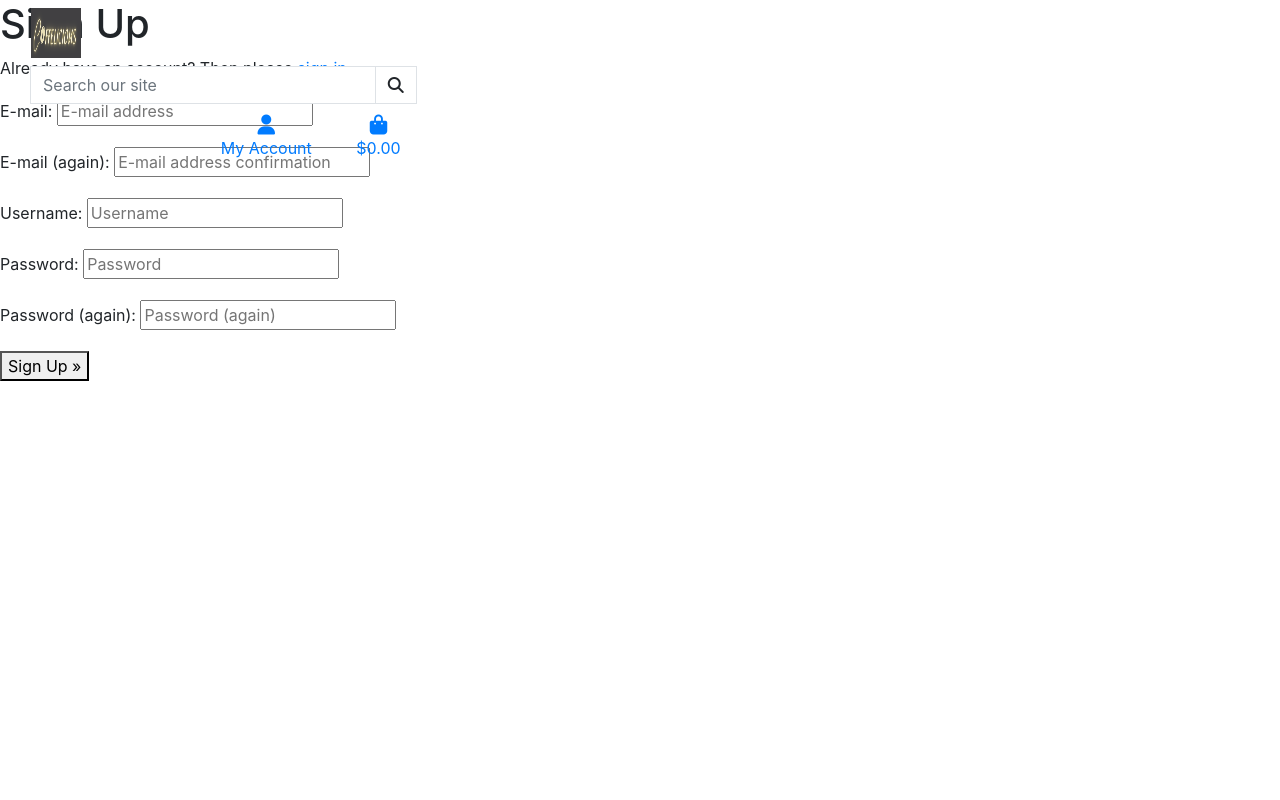
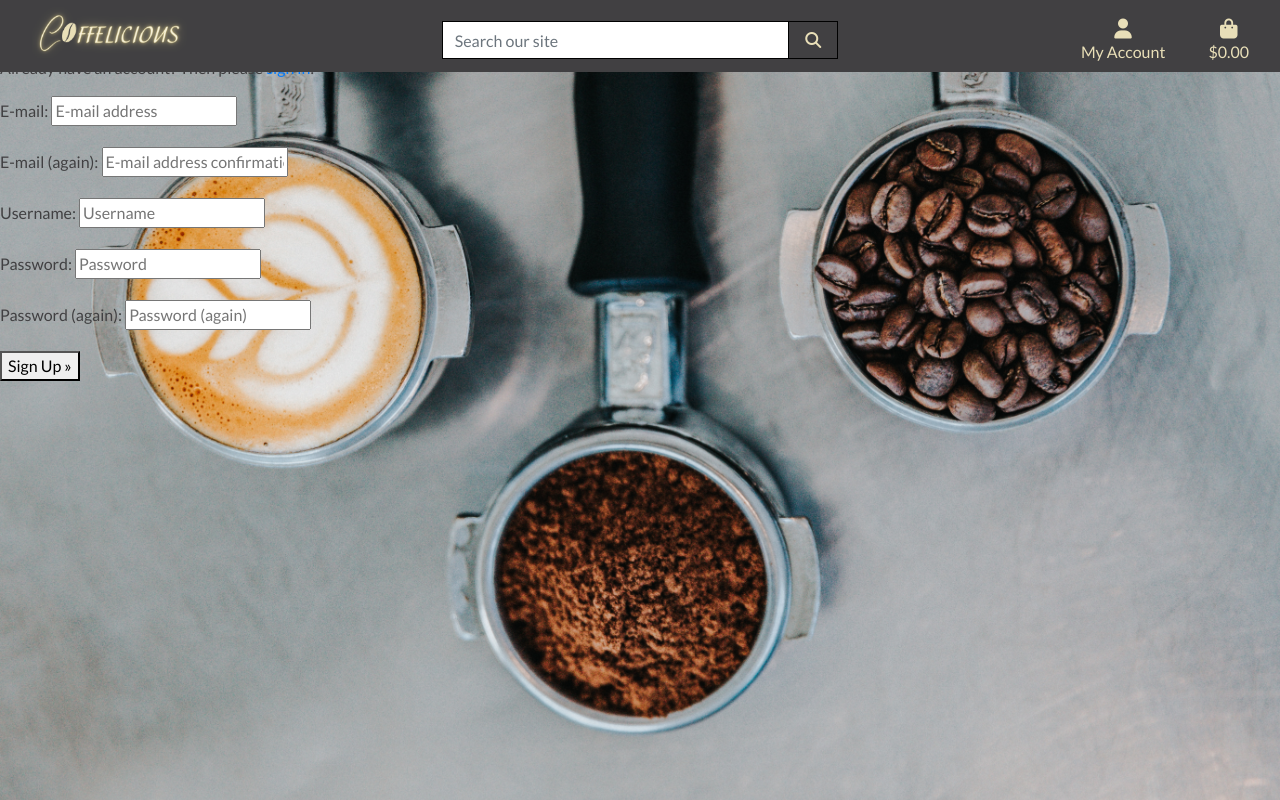
Before and after one commit to susanaviruglio/coffeelicious, a Django app: page /accounts/signup/ in a window 1280 px wide. Run offline with Django 3.2, Linux system fonts and the light colour scheme; some libraries are stand-ins or nearby versions.

Commit message:
home page created

```diff
--- a/coffeelicious/settings.py
+++ b/coffeelicious/settings.py
@@ -155,6 +155,10 @@ USE_TZ = True
 # https://docs.djangoproject.com/en/3.2/howto/static-files/
 
 STATIC_URL = '/static/'
+STATICFILES_DIRS = (os.path.join(BASE_DIR, 'static'),)
+
+MEDIA_URL = '/media/'
+MEDIA_ROOT = os.path.join(BASE_DIR, 'media')
 
 # Default primary key field type
 # https://docs.djangoproject.com/en/3.2/ref/settings/#default-auto-field
--- a/coffeelicious/urls.py
+++ b/coffeelicious/urls.py
@@ -15,9 +15,11 @@ Including another URLconf
 """
 from django.contrib import admin
 from django.urls import path, include
+from django.conf import settings
+from django.conf.urls.static import static
 
 urlpatterns = [
     path('admin/', admin.site.urls),
     path('accounts/', include('allauth.urls')), #  This path gives us all the urls I need for login logout password resets and so on.
     path('', include('home.urls')), # To view home directory
-]
+] + static(settings.MEDIA_URL, document_root=settings.MEDIA_ROOT)
--- /dev/null
+++ b/static/css/base.css
@@ -0,0 +1,124 @@
+html {
+    height: 100%;
+}
+
+body {
+    background: url('/media/coffee.jpg') no-repeat center center fixed;
+    background-size: cover;
+    height: calc(100vh - 164px);
+    color: #414042;
+    font-family: 'Lato';
+}
+
+.navigation {
+    background-color: #414042 ;
+    color:#e9dfb8;
+}
+
+/* logo image */
+a > #image {
+    width: 45%;
+    margin-top: -5%;
+}
+
+/* font color for icons in navigation bar starts here*/
+.fa-search {
+    color:#e9dfb8;
+}
+
+.fa-user {
+    color:#e9dfb8;
+}
+
+.fa-shopping-bag {
+    color:#e9dfb8;
+}
+.navigation-color {
+    color:#e9dfb8;
+    font-family: 'Lato';
+}
+/* font color for icons in navigation bar ends here */
+
+/* from Bulma it makes sure all font awesome icons stay in the center*/
+.icon {
+    align-items: center;
+    display: inline-flex;
+    justify-content: center;
+    height: 1.5rem;
+    width: 1.5rem;
+}
+
+.logo-font {
+    text-transform: uppercase;
+}
+
+.main-logo-link {
+    width: fit-content;
+}
+
+.shop-now-button {
+    background: #414042;
+    color: #e9dfb8;
+    min-width: 260px;
+    border-color:#232324;
+}
+
+.btn-black {
+    background: #414042;
+    color: #e9dfb8;
+    border-color:#232324;
+}
+
+.shop-now-button:hover,
+.shop-now-button:active,
+.shop-now-button:focus,
+.btn-black:hover,
+.btn-black:active,
+.btn-black:focus {
+    background: #474747;
+    color: #e9dfb8;
+}
+
+.text-black {
+    color: #000 !important;
+}
+
+.border-black {
+    border: 1px solid black !important;
+}
+
+
+/* -------------------------------- Media Queries */
+
+/* Slightly larger container on xl screens */
+@media (min-width: 1200px) {
+    .container {
+      max-width: 80%;
+    }
+  }
+
+  /* fixed top navbar only on medium and up */
+  @media (min-width: 992px) {
+      .fixed-top-desktop-only {
+          position: fixed;
+          top: 0;
+          right: 0;
+          left: 0;
+          z-index: 1030;
+      }
+
+      .header-container {
+          padding-top: 164px;
+      }
+  }
+
+  /* pad the top a bit when navbar is collapsed on mobile */
+  @media (max-width: 991px) {
+      .header-container {
+          padding-top: 116px;
+      }
+
+      body {
+          height: calc(100vh - 116px);
+      }
+  }
--- a/templates/base.html
+++ b/templates/base.html
@@ -15,6 +15,8 @@
     <!-- css bootstrap-->
     {% block corecss %}
     <link rel="stylesheet" href="https://cdn.jsdelivr.net/npm/bootstrap@4.6.2/dist/css/bootstrap.min.css" integrity="sha384-xOolHFLEh07PJGoPkLv1IbcEPTNtaed2xpHsD9ESMhqIYd0nLMwNLD69Npy4HI+N" crossorigin="anonymous">
+    <link rel="stylesheet" href="https://fonts.googleapis.com/css?family=Lato&display=swap">
+    <link rel="stylesheet" href="{% static 'css/base.css' %}">
     {% endblock %}
     <!--in case I need extra css data-->
     {% block extra_css %}
@@ -35,21 +37,20 @@
   <body>
     <!--to make sure the header is stick on top of the page-->
     <header class="container-fluid fixed-top">
-      <div class="row">
+      <div id="topnav" class="navigation row pt-lg-2 d-none d-lg-flex">
         <div class="col-12 col-lg-4 my-auto py-1 py-lg-0 text-center text-lg-left">
           <a href="{% url 'home' %}" class="nav-link main-logo-link">
-              <img src="{% static 'logo.png' %}" alt="coffee logo" width="50" height="50">
+            <img id="image" src="{% static 'images/logo.png' %}" alt="Coffee Logo">
           </a>
         </div>
-      </div>
         <div class="col-12 col-lg-4 my-auto py-1 py-lg-0">
-        <form method="GET" action="{% url 'products' %}">
+          <form method="GET" action="">
             <div class="input-group w-100">
                 <input class="form-control border border-black rounded-0" type="text" name="q" placeholder="Search our site">
                 <div class="input-group-append">
-                  <button class="form-control btn btn-black border border-black rounded-0" type="submit">
+                    <button class="search-btn form-control btn btn-black border border-black rounded-0" type="submit">
                         <span class="icon">
-                          <i class="fas fa-search"></i>
+                            <i  class="fas fa-search"></i>
                         </span>
                     </button>
                 </div>
@@ -62,19 +63,19 @@
                 <a class="text-black nav-link" href="#" id="user-options" data-toggle="dropdown" aria-haspopup="true" aria-expanded="false">
                     <div class="text-center">
                         <div><i class="fas fa-user fa-lg"></i></div>
-                      <p class="my-0">My Account</p>
+                        <p class="navigation-color my-0">My Account</p>
                     </div>
                 </a>
                 <div class="dropdown-menu border-0" aria-labelledby="user-options">
                     {% if request.user.is_authenticated %}
                         {% if request.user.is_superuser %}
-                          <a href="" class="dropdown-item">Product Management</a>
+                            <a href="" class="navigation-color dropdown-item">Product Management</a>
                         {% endif %}
                         <a href="" class="dropdown-item">My Profile</a>
-                      <a href="{% url 'account_logout' %}" class="dropdown-item">Logout</a>
+                        <a href="{% url 'account_logout' %}" class="navigation-color dropdown-item">Logout</a>
                     {% else %}
-                      <a href="{% url 'account_signup' %}" class="dropdown-item">Register</a>
-                      <a href="{% url 'account_login' %}" class="dropdown-item">Login</a>
+                        <a href="{% url 'account_signup' %}" class="navigation-colordropdown-item">Register</a>
+                        <a href="{% url 'account_login' %}" class="navigation-color dropdown-item">Login</a>
                     {% endif %}
                 </div>
             </li>
@@ -82,7 +83,7 @@
                 <a class="{% if grand_total %}text-info font-weight-bold{% else %}text-black{% endif %} nav-link" href="">
                     <div class="text-center">
                         <div><i class="fas fa-shopping-bag fa-lg"></i></div>
-                      <p class="my-0">
+                        <p class="navigation-color my-0">
                             {% if grand_total %}
                                 ${{ grand_total|floatformat:2 }}
                             {% else %}
@@ -95,6 +96,8 @@
         </ul>
         </div>
       </div>
+
+
     </header>
 
     <!---To display any message send back from Django-->
```
Also changed, not shown: media/coffee.jpg (added), static/images/logo.png (renamed from static/logo.png). Lines whose indentation alone changed are shown as unchanged.
